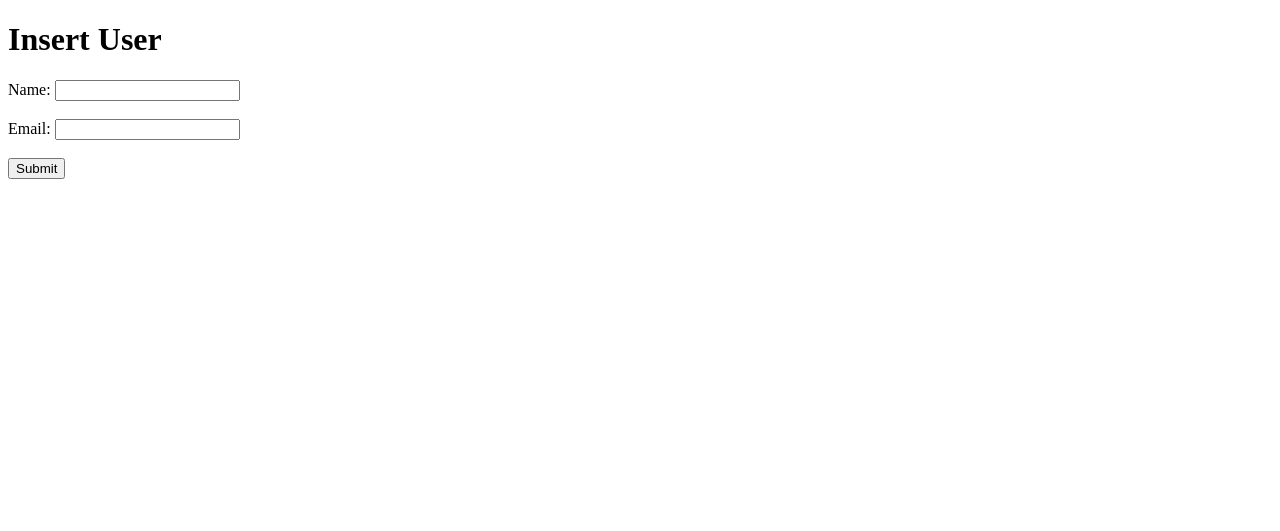
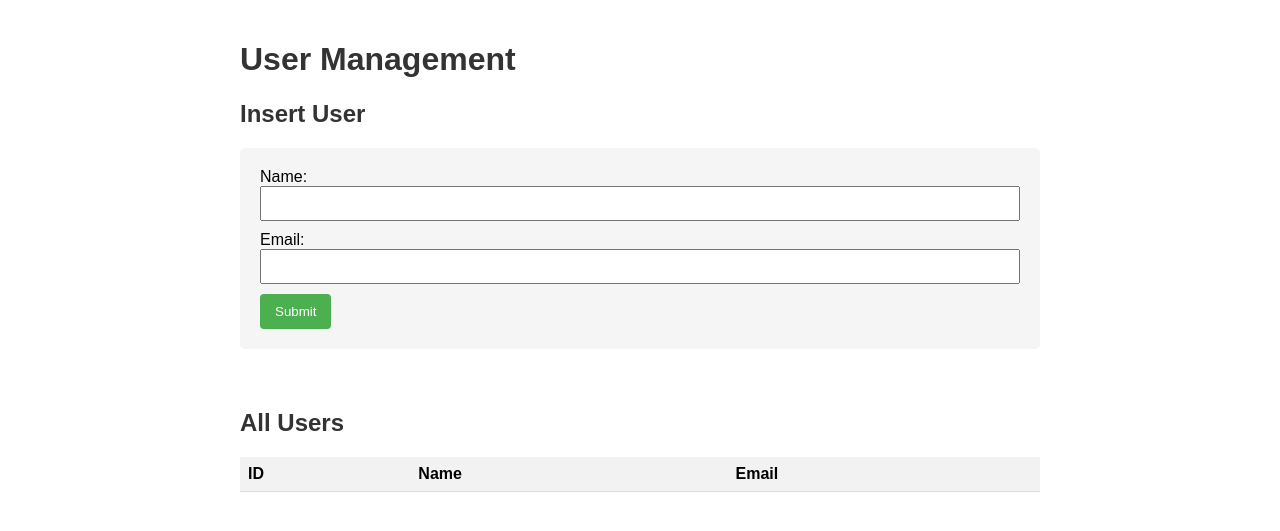
Before and after one commit to rohansen856/tornado_test, a Python web app: template templates/index.html in a window 1280 px wide. Shown: the top 531 px of the page. Run offline with Jinja, Linux system fonts and the light colour scheme; the template is opened without the code that fills it, so the values that code supplies are empty.

Commit message:
fix: updated index page design and added users list table
Signed-off-by: rohansen856 <rohansen856@gmail.com>

```diff
--- a/templates/index.html
+++ b/templates/index.html
@@ -3,28 +3,137 @@
 <head>
     <meta charset="UTF-8">
     <meta name="viewport" content="width=device-width, initial-scale=1.0">
-    <title>Insert User</title>
+    <title>User Management</title>
+    <style>
+        body {
+            font-family: Arial, sans-serif;
+            max-width: 800px;
+            margin: 0 auto;
+            padding: 20px;
+        }
+        h1, h2 {
+            color: #333;
+        }
+        form {
+            background-color: #f5f5f5;
+            padding: 20px;
+            border-radius: 5px;
+            margin-bottom: 20px;
+        }
+        input[type="text"], input[type="email"] {
+            width: 100%;
+            padding: 8px;
+            margin-bottom: 10px;
+            box-sizing: border-box;
+        }
+        button {
+            background-color: #4CAF50;
+            color: white;
+            padding: 10px 15px;
+            border: none;
+            border-radius: 4px;
+            cursor: pointer;
+        }
+        button:hover {
+            background-color: #45a049;
+        }
+        table {
+            width: 100%;
+            border-collapse: collapse;
+        }
+        th, td {
+            padding: 8px;
+            text-align: left;
+            border-bottom: 1px solid #ddd;
+        }
+        th {
+            background-color: #f2f2f2;
+        }
+        .message {
+            padding: 10px;
+            margin: 10px 0;
+            border-radius: 4px;
+        }
+        .success {
+            background-color: #dff0d8;
+            color: #3c763d;
+        }
+        .error {
+            background-color: #f2dede;
+            color: #a94442;
+        }
+    </style>
 </head>
 <body>
-    <h1>Insert User</h1>
+    <h1>User Management</h1>
+
+    <h2>Insert User</h2>
     <form id="userForm">
         <label for="name">Name:</label>
         <input type="text" id="name" name="name" required>
-        <br><br>
+
         <label for="email">Email:</label>
         <input type="email" id="email" name="email" required>
-        <br><br>
+
         <button type="submit">Submit</button>
     </form>
 
-    <p id="responseMessage"></p>
+    <p id="responseMessage" class="message"></p>
+
+    <h2>All Users</h2>
+    <div id="usersContainer">
+        <table id="usersTable">
+            <thead>
+                <tr>
+                    <th>ID</th>
+                    <th>Name</th>
+                    <th>Email</th>
+                </tr>
+            </thead>
+            <tbody id="usersTableBody">
+                <!-- User data will be loaded here -->
+            </tbody>
+        </table>
+    </div>
 
     <script>
+        // Function to fetch and display all users
+        async function loadUsers() {
+            try {
+                const response = await fetch("/users");
+                const data = await response.json();
+
+                const tableBody = document.getElementById("usersTableBody");
+                tableBody.innerHTML = "";
+
+                if (data.users && data.users.length > 0) {
+                    data.users.forEach(user => {
+                        const row = document.createElement("tr");
+                        row.innerHTML = `
+                            <td>${user.id}</td>
+                            <td>${user.name}</td>
+                            <td>${user.email}</td>
+                        `;
+                        tableBody.appendChild(row);
+                    });
+                } else {
+                    tableBody.innerHTML = `<tr><td colspan="3">No users found</td></tr>`;
+                }
+            } catch (error) {
+                console.error("Error loading users:", error);
+            }
+        }
+
+        // Load users when page loads
+        document.addEventListener("DOMContentLoaded", loadUsers);
+
+        // Handle form submission
         document.getElementById("userForm").addEventListener("submit", async function(event) {
             event.preventDefault();
 
             const name = document.getElementById("name").value;
             const email = document.getElementById("email").value;
+            const responseMessage = document.getElementById("responseMessage");
 
             try {
                 const response = await fetch("/users", {
@@ -38,12 +147,21 @@
                 const result = await response.json();
 
                 if (response.ok) {
-                    document.getElementById("responseMessage").textContent = `User created with ID: ${result.id}`;
+                    responseMessage.textContent = `User created with ID: ${result.id}`;
+                    responseMessage.className = "message success";
+
+                    // Reset form
+                    document.getElementById("userForm").reset();
+
+                    // Reload users list
+                    loadUsers();
                 } else {
-                    document.getElementById("responseMessage").textContent = `Error: ${result.error}`;
+                    responseMessage.textContent = `Error: ${result.error}`;
+                    responseMessage.className = "message error";
                 }
             } catch (error) {
-                document.getElementById("responseMessage").textContent = `Error: ${error.message}`;
+                responseMessage.textContent = `Error: ${error.message}`;
+                responseMessage.className = "message error";
             }
         });
     </script>
```
